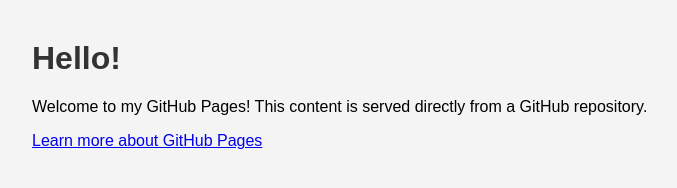
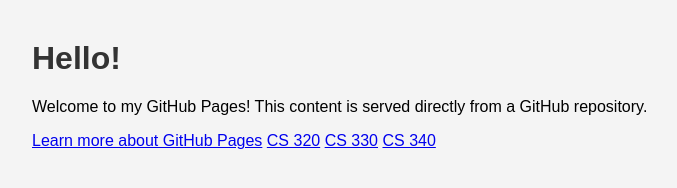
Before and after one commit to ChillToon/ChillToon.github.io, a plain HTML site: page index.html in a window 1280 px wide. Shown: the whole page, without its empty margins (8-685 px from the left). Drawn offline with Linux system fonts and the light colour scheme.

Commit message:
Update index.html

```diff
--- a/index.html
+++ b/index.html
@@ -17,5 +17,8 @@
     <h1>Hello!</h1>
     <p>Welcome to my GitHub Pages! This content is served directly from a GitHub repository.</p>
     <a href="docs.github.com">Learn more about GitHub Pages</a>
+    <a href="https://drive.google.com/file/d/1Vtx82RYPpVMa54pp03DbCR5U29hwsS2t/view?usp=sharing">CS 320</a>
+    <a href="https://drive.google.com/file/d/1hdGJSOkk77P6xcamusfFFFDTEzwMAW4r/view?usp=sharing">CS 330</a>
+    <a href="https://drive.google.com/file/d/1XW20PJxfsCGKa7r6DYPz1O7HGLNiTc0o/view?usp=sharing">CS 340</a>
 </body>
 </html>
```
